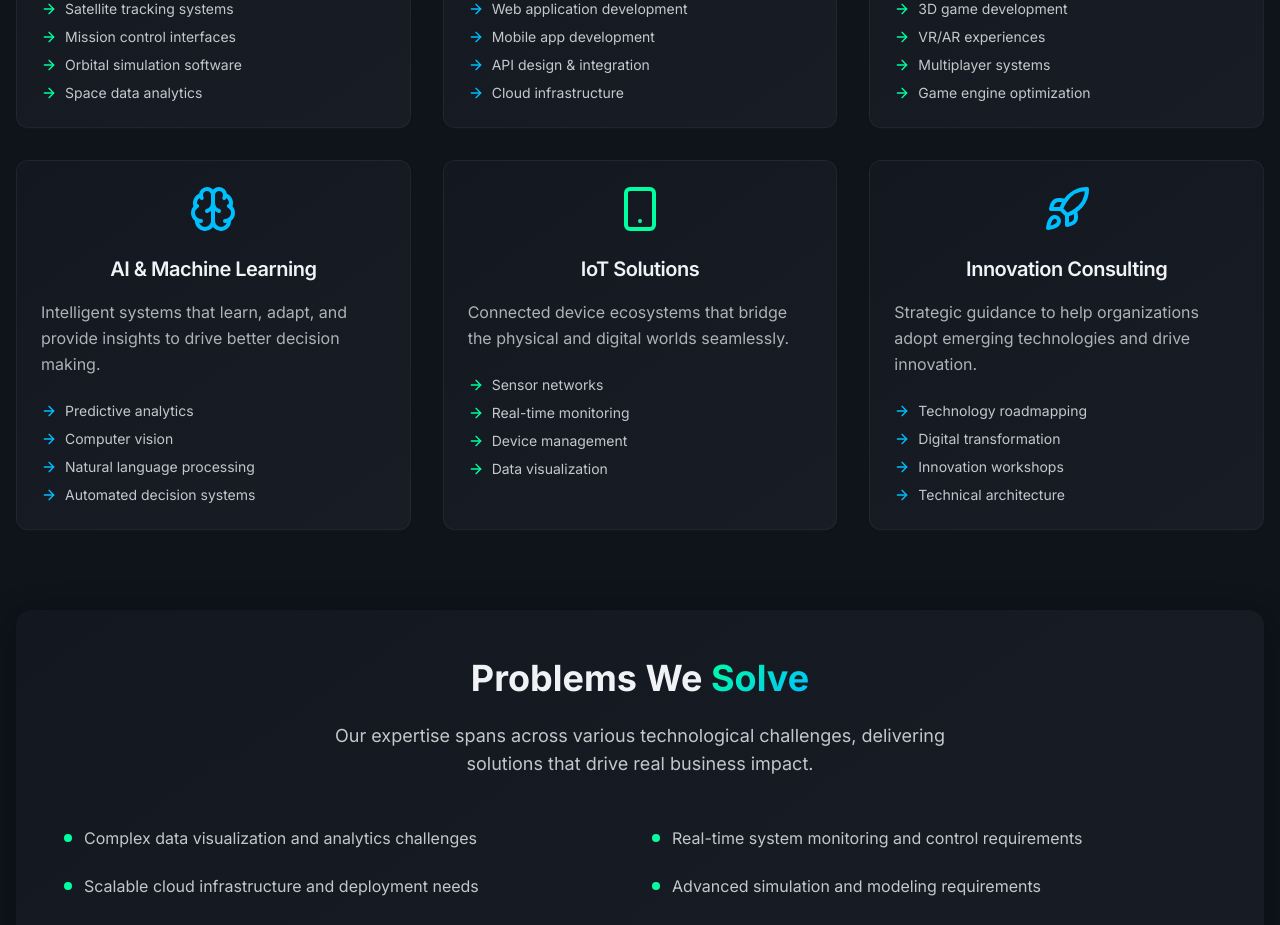
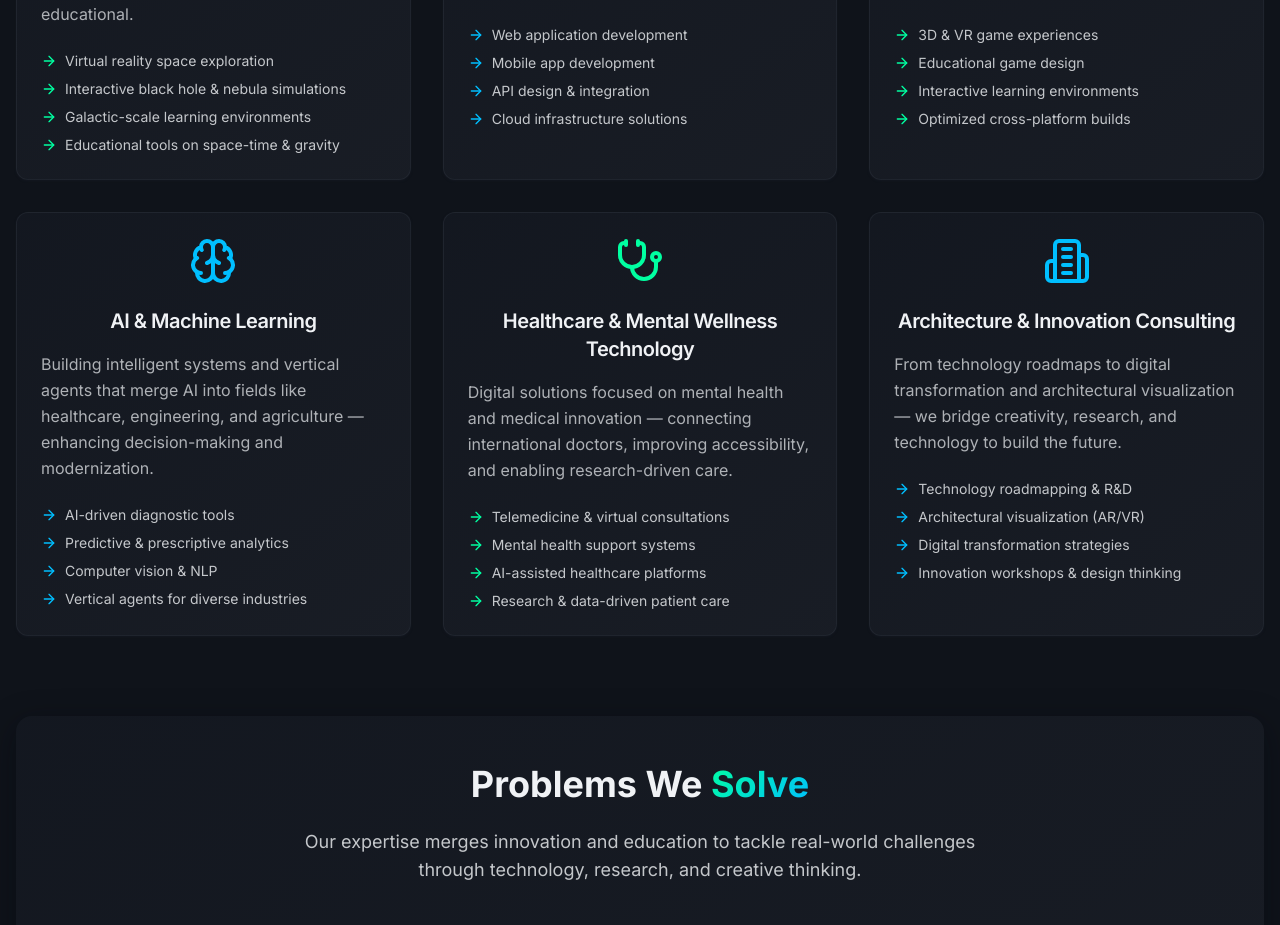
Before and after one commit to Zunaira0042/almavue-stellar-solutions, a React (Vite) app: page / in a window 1280 px wide. Shown: the part 4060-4985 px from the top of the page. Built offline with nearby package versions, Linux system fonts and the light colour scheme; the HTML template or start-up script is replaced by a standard one.

Commit message:
Update Services.tsx

```diff
--- a/src/components/Services.tsx
+++ b/src/components/Services.tsx
@@ -1,90 +1,96 @@
 import { Card, CardContent, CardHeader, CardTitle } from "@/components/ui/card";
 import { Button } from "@/components/ui/button";
-import { Rocket, Code, Gamepad2, Satellite, Brain, Smartphone, ArrowRight } from "lucide-react";
+import { Rocket, Code, Gamepad2, Satellite, Brain, Stethoscope, ArrowRight, Building2 } from "lucide-react";
 
 const Services = () => {
   const services = [
     {
       icon: <Satellite className="w-12 h-12 text-accent" />,
-      title: "Space Technology Solutions",
-      description: "Custom satellite systems, orbital mechanics simulation, and space mission planning software.",
+      title: "Space Exploration & VR Education",
+      description:
+        "Immersive VR-based space experiences where users can explore galaxies, black holes, nebulas, and planetary systems — making space science interactive and educational.",
       features: [
-        "Satellite tracking systems",
-        "Mission control interfaces",
-        "Orbital simulation software",
-        "Space data analytics"
+        "Virtual reality space exploration",
+        "Interactive black hole & nebula simulations",
+        "Galactic-scale learning environments",
+        "Educational tools on space-time & gravity"
       ],
       color: "accent"
     },
     {
       icon: <Code className="w-12 h-12 text-electric" />,
       title: "Custom Application Development",
-      description: "Full-stack web and mobile applications tailored to solve your specific business challenges.",
+      description:
+        "We build full-stack web and mobile applications tailored to your goals — combining modern architecture, smooth interfaces, and scalable cloud systems.",
       features: [
         "Web application development",
         "Mobile app development",
         "API design & integration",
-        "Cloud infrastructure"
+        "Cloud infrastructure solutions"
       ],
       color: "electric"
     },
     {
       icon: <Gamepad2 className="w-12 h-12 text-accent" />,
       title: "Game Development",
-      description: "Immersive gaming experiences with cutting-edge graphics and innovative gameplay mechanics.",
+      description:
+        "Engaging and meaningful game experiences, combining creativity, storytelling, and immersive technologies such as AR and VR to educate, entertain, and inspire.",
       features: [
-        "3D game development",
-        "VR/AR experiences",
-        "Multiplayer systems",
-        "Game engine optimization"
+        "3D & VR game experiences",
+        "Educational game design",
+        "Interactive learning environments",
+        "Optimized cross-platform builds"
       ],
       color: "accent"
     },
     {
       icon: <Brain className="w-12 h-12 text-electric" />,
       title: "AI & Machine Learning",
-      description: "Intelligent systems that learn, adapt, and provide insights to drive better decision making.",
+      description:
+        "Building intelligent systems and vertical agents that merge AI into fields like healthcare, engineering, and agriculture — enhancing decision-making and modernization.",
       features: [
-        "Predictive analytics",
-        "Computer vision",
-        "Natural language processing",
-        "Automated decision systems"
+        "AI-driven diagnostic tools",
+        "Predictive & prescriptive analytics",
+        "Computer vision & NLP",
+        "Vertical agents for diverse industries"
       ],
       color: "electric"
     },
     {
-      icon: <Smartphone className="w-12 h-12 text-accent" />,
-      title: "IoT Solutions",
-      description: "Connected device ecosystems that bridge the physical and digital worlds seamlessly.",
+      icon: <Stethoscope className="w-12 h-12 text-accent" />,
+      title: "Healthcare & Mental Wellness Technology",
+      description:
+        "Digital solutions focused on mental health and medical innovation — connecting international doctors, improving accessibility, and enabling research-driven care.",
       features: [
-        "Sensor networks",
-        "Real-time monitoring",
-        "Device management",
-        "Data visualization"
+        "Telemedicine & virtual consultations",
+        "Mental health support systems",
+        "AI-assisted healthcare platforms",
+        "Research & data-driven patient care"
       ],
       color: "accent"
     },
     {
-      icon: <Rocket className="w-12 h-12 text-electric" />,
-      title: "Innovation Consulting",
-      description: "Strategic guidance to help organizations adopt emerging technologies and drive innovation.",
+      icon: <Building2 className="w-12 h-12 text-electric" />,
+      title: "Architecture & Innovation Consulting",
+      description:
+        "From technology roadmaps to digital transformation and architectural visualization — we bridge creativity, research, and technology to build the future.",
       features: [
-        "Technology roadmapping",
-        "Digital transformation",
-        "Innovation workshops",
-        "Technical architecture"
+        "Technology roadmapping & R&D",
+        "Architectural visualization (AR/VR)",
+        "Digital transformation strategies",
+        "Innovation workshops & design thinking"
       ],
       color: "electric"
     }
   ];
 
   const problemsSolved = [
-    "Complex data visualization and analytics challenges",
-    "Real-time system monitoring and control requirements",
-    "Scalable cloud infrastructure and deployment needs",
-    "Advanced simulation and modeling requirements",
-    "Integration of legacy systems with modern tech",
-    "Custom hardware and software integration"
+    "Creating immersive educational experiences through VR and interactive design",
+    "Bridging technology with healthcare, engineering, and architecture",
+    "Developing AI systems that understand and adapt to diverse fields",
+    "Enabling scalable and modern digital infrastructures",
+    "Advancing mental health and well-being through intelligent platforms",
+    "Transforming traditional learning into experiential knowledge"
   ];
 
   return (
@@ -99,15 +105,18 @@ const Services = () => {
             </span>
           </h2>
           <p className="text-xl text-foreground/80 max-w-3xl mx-auto">
-            We specialize in solving complex technological challenges across multiple domains,
-            from space exploration to cutting-edge applications.
+            We bridge technology with education, healthcare, and innovation — creating
+            immersive, intelligent, and impactful solutions for a better future.
           </p>
         </div>
 
         {/* Services Grid */}
         <div className="grid grid-cols-1 md:grid-cols-2 lg:grid-cols-3 gap-8 mb-20">
           {services.map((service, index) => (
-            <Card key={index} className="bg-gradient-card border-border/50 shadow-card hover:shadow-glow/20 transition-all duration-300 group">
+            <Card
+              key={index}
+              className="bg-gradient-card border-border/50 shadow-card hover:shadow-glow/20 transition-all duration-300 group"
+            >
               <CardHeader className="text-center pb-4">
                 <div className="mb-4 flex justify-center group-hover:scale-110 transition-transform duration-300">
                   {service.icon}
@@ -122,8 +131,15 @@ const Services = () => {
                 </p>
                 <ul className="space-y-2">
                   {service.features.map((feature, featureIndex) => (
-                    <li key={featureIndex} className="flex items-center text-sm text-foreground/80">
-                      <ArrowRight className={`w-4 h-4 mr-2 ${service.color === 'accent' ? 'text-accent' : 'text-electric'}`} />
+                    <li
+                      key={featureIndex}
+                      className="flex items-center text-sm text-foreground/80"
+                    >
+                      <ArrowRight
+                        className={`w-4 h-4 mr-2 ${
+                          service.color === "accent" ? "text-accent" : "text-electric"
+                        }`}
+                      />
                       {feature}
                     </li>
                   ))}
@@ -143,8 +159,8 @@ const Services = () => {
               </span>
             </h3>
             <p className="text-lg text-foreground/80 max-w-2xl mx-auto">
-              Our expertise spans across various technological challenges,
-              delivering solutions that drive real business impact.
+              Our expertise merges innovation and education to tackle real-world
+              challenges through technology, research, and creative thinking.
             </p>
           </div>
 
```
